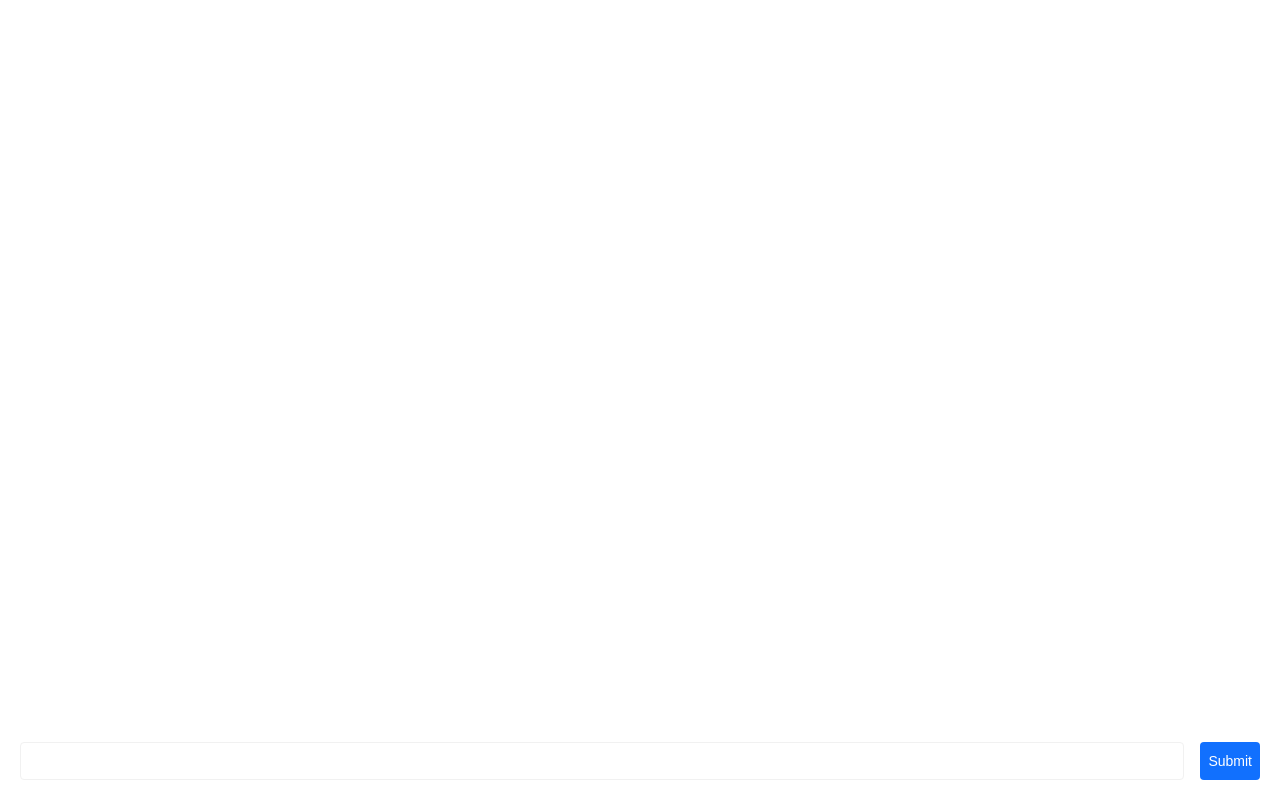
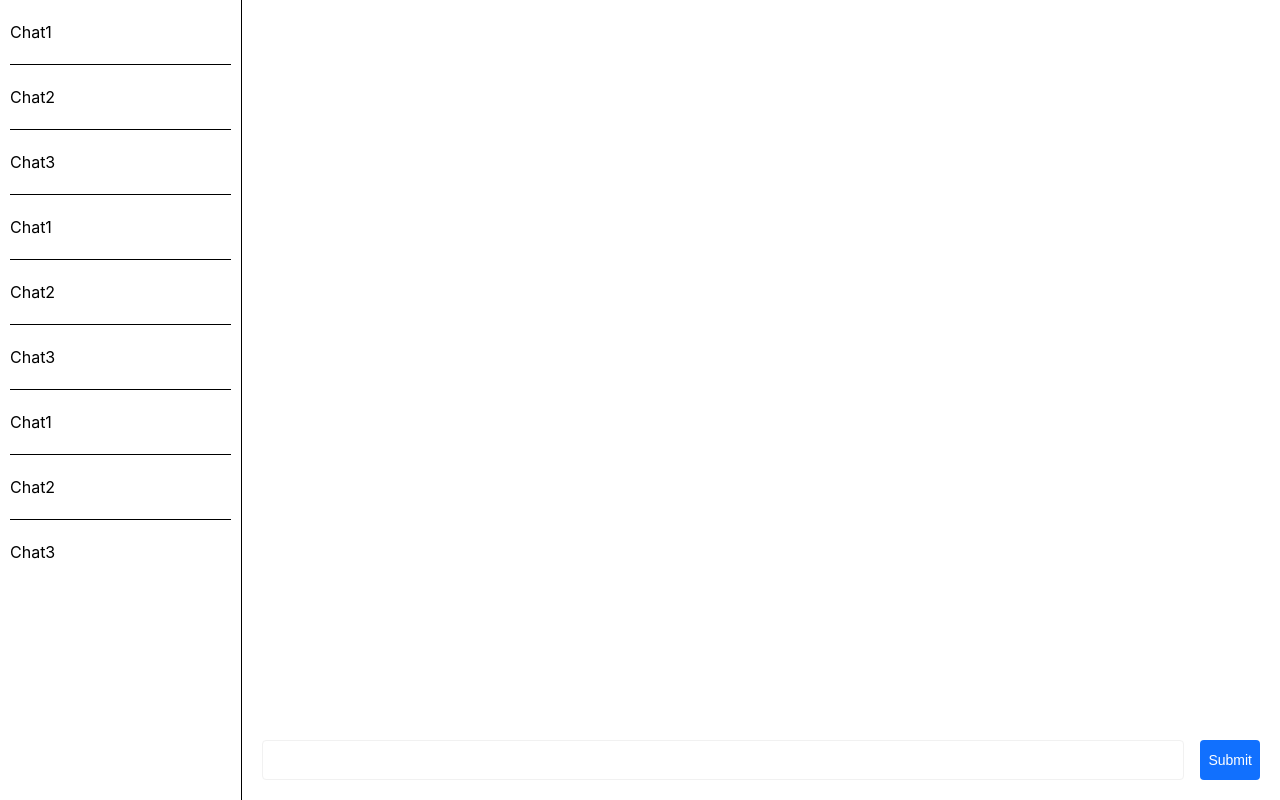
Before and after one commit to polarizer700/reactStart, a React (Create React App) app in the folder my-app/: page / in a window 1280 px wide. Built offline with nearby package versions, Linux system fonts and the light colour scheme.

Commit message:
homework_3 react

```diff
--- /dev/null
+++ b/my-app/src/components/ChatList/ChatList.css
@@ -0,0 +1,17 @@
+.chat-list{
+    width: 300px;
+    border-right: 1px solid #000000;
+    overflow-y: scroll;
+}
+.chat-item{
+    padding: 20px 0;
+    margin: 0 10px;
+    font-size: 16px;
+    line-height: 24px;
+    border-bottom: 1px solid #000000;
+    display: flex;
+    align-items: center;
+}
+.chat-item:last-child{
+    border-bottom: 0;
+}
--- /dev/null
+++ b/my-app/src/components/ChatList/ChatList.js
@@ -0,0 +1,49 @@
+import './ChatList.css'
+
+
+const chats = [
+    {
+        name: "Chat1",
+        id: "chat1",
+    },
+    {
+        name: "Chat2",
+        id: "chat2",
+    },
+    {
+        name: "Chat3",
+        id: "chat3",
+    },
+    {
+        name: "Chat1",
+        id: "chat4",
+    },
+    {
+        name: "Chat2",
+        id: "chat5",
+    },
+    {
+        name: "Chat3",
+        id: "chat6",
+    },
+    {
+        name: "Chat1",
+        id: "chat7",
+    },
+    {
+        name: "Chat2",
+        id: "chat8",
+    },
+    {
+        name: "Chat3",
+        id: "chat9",
+    },
+];
+
+export const ChatList = () => (
+    <div className="chat-list">
+        {chats.map ((chat)=>(
+            <div key={chat.id} className="chat-item">{chat.name}</div>
+            ))}
+    </div>
+);
--- a/my-app/src/components/MessageList/MessageList.js
+++ b/my-app/src/components/MessageList/MessageList.js
@@ -1,4 +1,4 @@
 import { Message } from "../message/Message";
 
 export const MessageList = ({ messages }) =>
-    messages.map((msg) => <Message key={msg.id} text={msg.text} author={msg.author} />);
+    messages.map((msg) => <Message key={msg.id} text={msg.text} author={msg.author} classNameBlock={msg.classNameBlock} />);
--- a/my-app/src/components/app/App.css
+++ b/my-app/src/components/app/App.css
@@ -7,9 +7,18 @@
   height: 100vh;
   position: relative;
   overflow: hidden;
+  display: flex;
 
 }
 .message-content{
+  overflow: hidden;
+  height: 100%;
+  width: 100%;
+  position: relative;
+  padding: 20px;
+}
+.message-content-body{
+  height: 100%;
   overflow-y: scroll;
-  height: 100%;
+  position: relative;
 }
--- a/my-app/src/components/app/App.js
+++ b/my-app/src/components/app/App.js
@@ -2,12 +2,10 @@
 import "./App.css";
 import React, { useEffect, useRef, useState }  from "react";
 import { AUTHORS } from "../../utils/constants";
-import { Message }  from "../message/Message";
+
 import { Form } from "../form/Form";
 import { MessageList } from "../MessageList/MessageList";
-
-
-
+import {ChatList} from "../ChatList/ChatList";
 
 
 function App() {
@@ -24,16 +22,19 @@ function App() {
             author: AUTHORS.human,
             text,
             id: `msg-${Date.now()}`,
+            classNameBlock: 'msg-human',
         });
     };
 
     useEffect(() => {
         if (messages[messages.length - 1]?.author === AUTHORS.human) {
+
             timeout.current = setTimeout(() => {
                 addMessage({
                     author: AUTHORS.robot,
                     text: "hello friend",
                     id: `msg-${Date.now()}`,
+                    classNameBlock: 'msg-robot',
                 });
             }, 1000);
         }
@@ -45,10 +46,15 @@ function App() {
 
     return (
         <div className="App" ref={wrapperRef}>
+            <ChatList />
             <div className="message-content">
-            <MessageList messages={messages}/>
+                <div className="message-content-body">
+                    <MessageList messages={messages}/>
+                </div>
+
+                <Form onSubmit={sendMessage} />
             </div>
-            <Form onSubmit={sendMessage} />
+
         </div>
     );
 }
--- a/my-app/src/components/form/form..css
+++ b/my-app/src/components/form/form..css
@@ -7,7 +7,6 @@
     font-size: 14px;
     line-height: 20px;
     border:0;
-    outline: 0;
     margin-left: 16px;
     display: block;
 }
@@ -21,10 +20,11 @@
 form{
     position: absolute;
     bottom: 0;
-    left: 0;
+    right: 0;
     padding: 0;
     display: flex;
     width: 100%;
     padding: 20px;
     background: #FFFFFF;
+    height: 80px;
 }
--- a/my-app/src/components/message/Message.jsx
+++ b/my-app/src/components/message/Message.jsx
@@ -2,10 +2,9 @@ import "./message.css";
 
 
 
-
-export const Message = ({ author, text }) => {
+export const Message = ({ author, text,classNameBlock }) => {
     return (
-        <div className="massage-box">
+        <div className={classNameBlock + ' massage-box'}>
             <span className="message-author">{author}:</span>
             <span className="message-text">{text}</span>
         </div>
--- a/my-app/src/components/message/message.css
+++ b/my-app/src/components/message/message.css
@@ -9,6 +9,8 @@
     margin-top: 20px;
     border: 1px solid #000000;
     max-width: 200px;
+    transform: translateX(1000%);
+    transition-duration: 0.5s;
 }
 .message-text{
     color: #000000;
@@ -25,3 +27,26 @@
 .text-blue{
     color: blue;
 }
+.message-content-body{
+    display: flex;
+    flex-direction: column;
+    padding-bottom: 60px;
+}
+.massage-box.msg-human{
+    margin-left: auto;
+    text-align: right;
+    animation: .1s linear 0.3s forwards alternate move;
+}
+.massage-box.msg-robot{
+ border-radius: 16px 16px 16px 0;
+    animation: .1s linear 0.3s forwards alternate move;
+}
+
+@keyframes move {
+    from{
+        transform: translateX(1000%);
+    }
+    to{
+        transform: translateX(0);
+    }
+}
```
